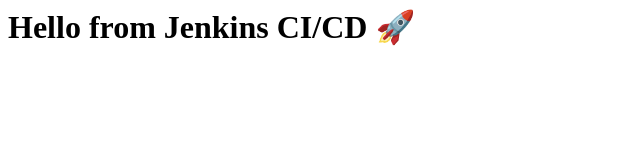
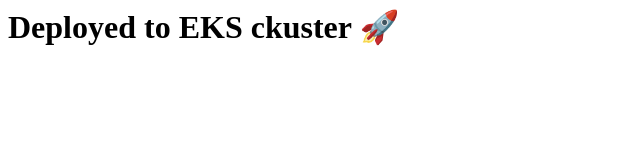
Before and after one commit to prath1234/k8s, a plain HTML site: page index.html in a window 1280 px wide. Shown: the whole page, without its empty margins (0-640 px from the left). Drawn offline with Linux system fonts and the light colour scheme.

Commit message:
Update index.html

```diff
--- a/index.html
+++ b/index.html
@@ -1 +1 @@
-<h1>Hello from Jenkins CI/CD 🚀</h1>
+<h1> Deployed to EKS ckuster 🚀</h1>
```
